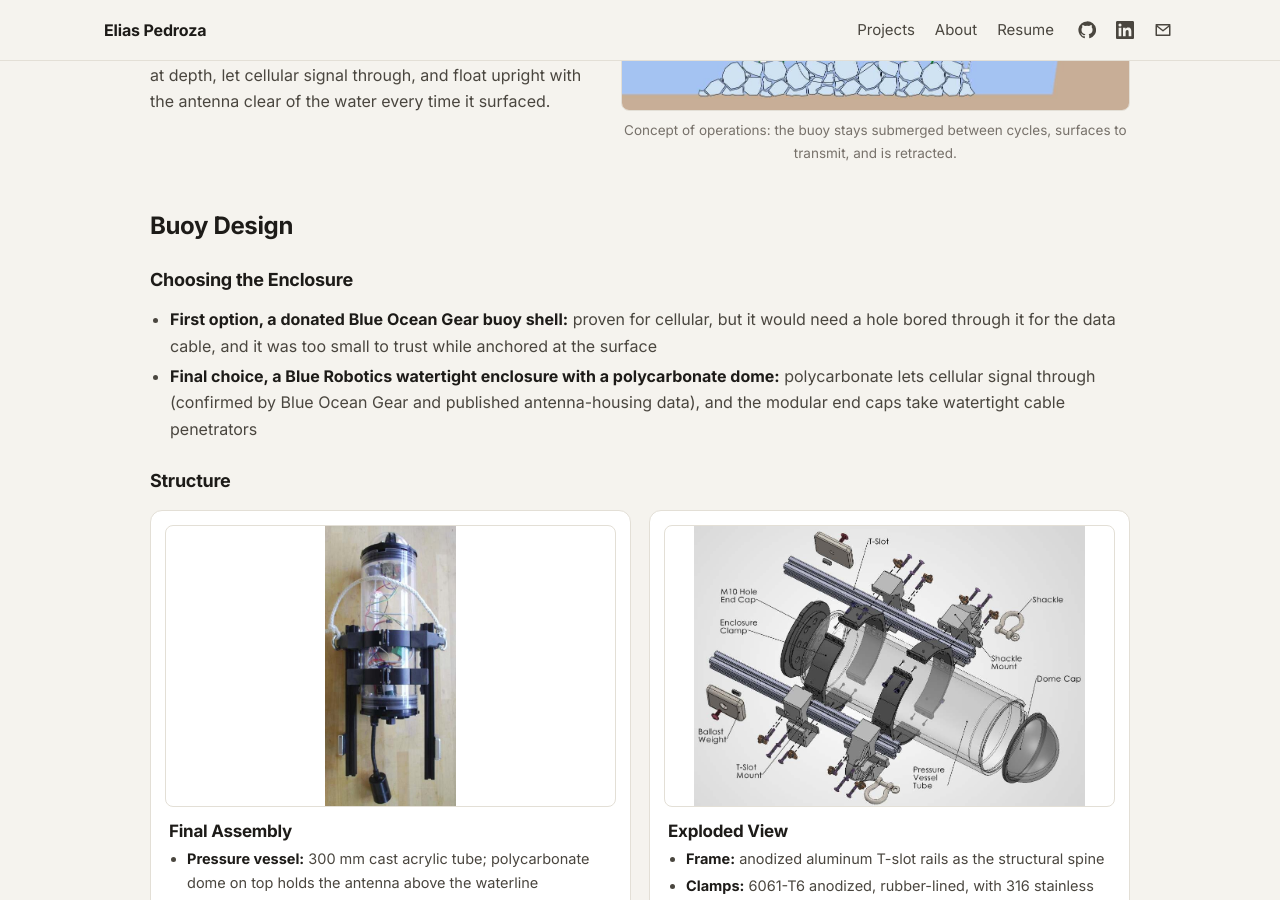
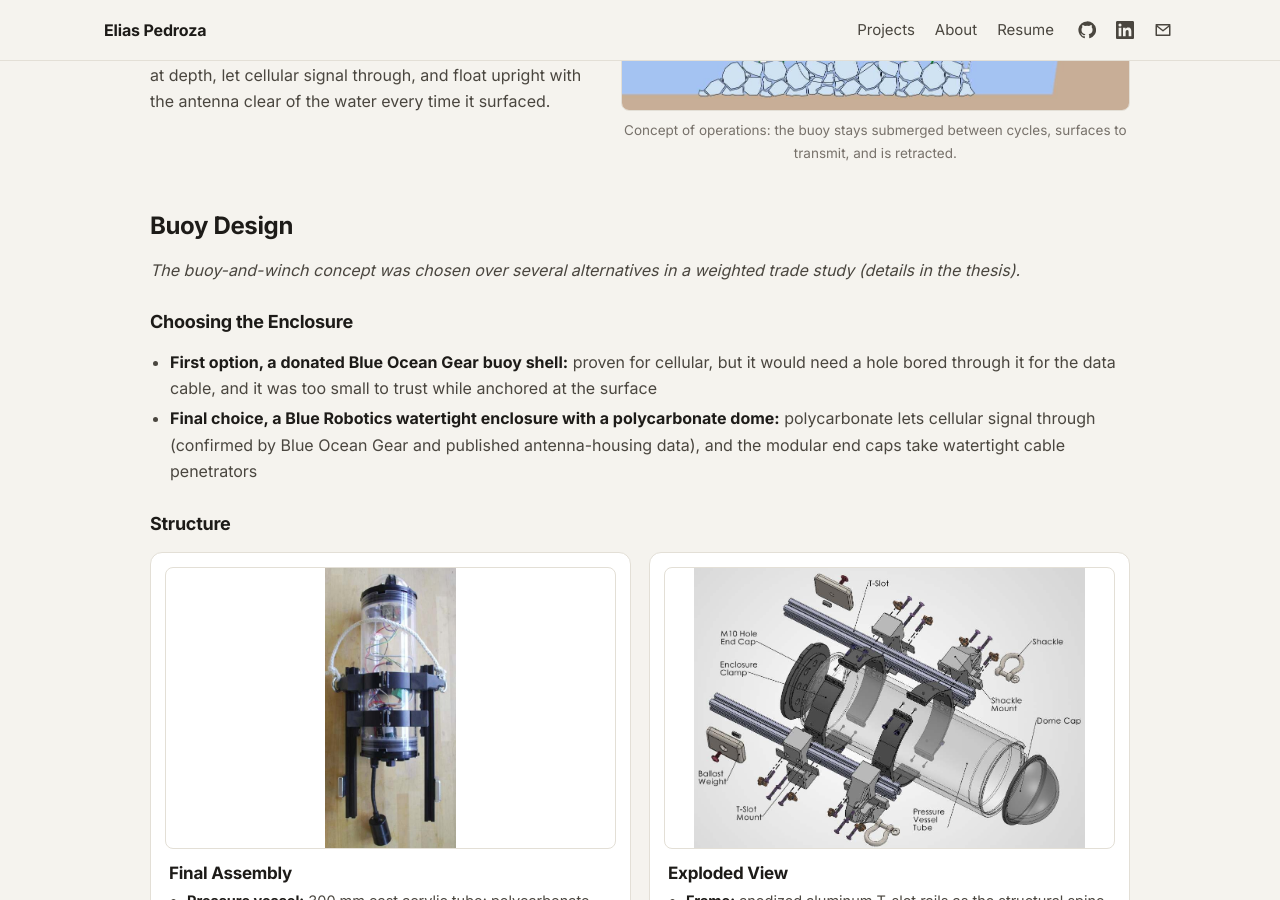
Before and after one commit to eliasrpedroza/eliasrpedroza.github.io, a Jekyll site: the page built from _projects/iris.md, in a window 1280 px wide and 900 px high, scrolled down 1355 px. Built offline with Jekyll 4.4.1, drawn with Linux system fonts in a browser that asks for light colours.

Commit message:
IRIS: trade study note

```diff
--- a/_projects/iris.md
+++ b/_projects/iris.md
@@ -42,6 +42,8 @@ The Robotic Systems Lab's REEF sensor network logs data on the Palos Verdes Reef
 </div>
 
 ## Buoy Design
+
+*The buoy-and-winch concept was chosen over several alternatives in a weighted trade study (details in the thesis).*
 
 ### Choosing the Enclosure
 
```
